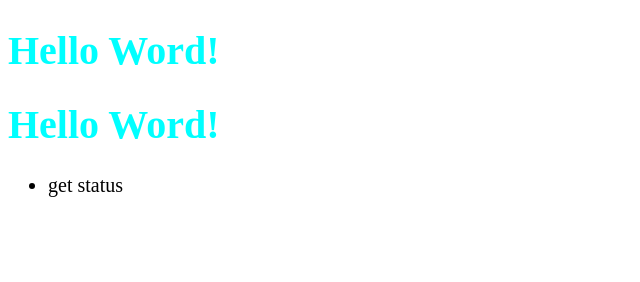
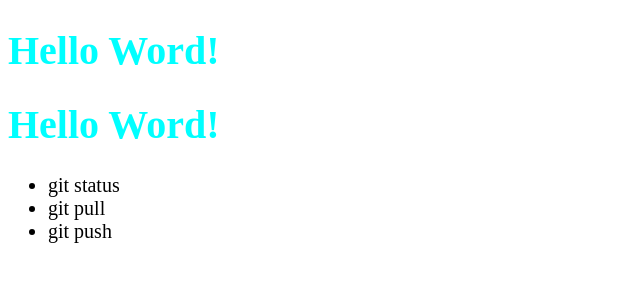
Before and after one commit to DeFLeR22/helo_vscode, a plain HTML site: page index.html in a window 1280 px wide. Shown: the whole page, without its empty margins (0-640 px from the left). Drawn offline with Linux system fonts and the light colour scheme.

Commit message:
added push-pull instructions to html

```diff
--- a/index.html
+++ b/index.html
@@ -13,7 +13,9 @@
     <h1>Hello Word!</h1>
     <h1>Hello Word!</h1>
     <ul>
-        <li>get status</li>
+        <li>git status</li>
+        <li>git pull</li>
+        <li>git push</li>
     </ul>
 </body>
 
```
